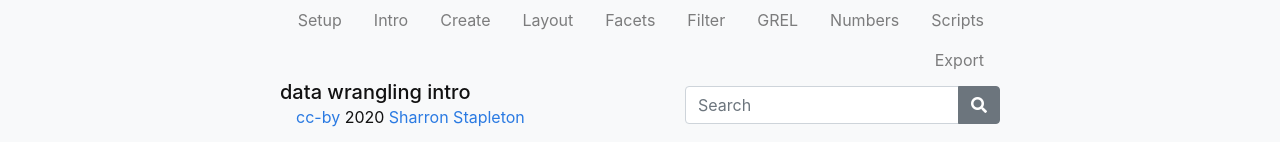
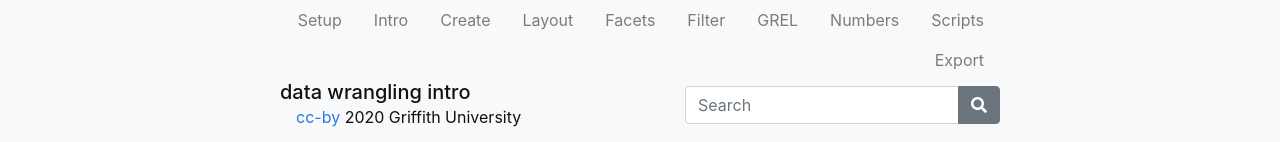
Before and after one commit to GULibrarySandbox/intro-data-wrangle, a Jekyll site: the page built from index.md, in a window 1280 px wide. Shown: the part 1420-1562 px from the top of the page. Built offline with Jekyll 4.4.1, drawn with Linux system fonts in a browser that asks for light colours.

Commit message:
Update footer.html

```diff
--- a/_includes/footer.html
+++ b/_includes/footer.html
@@ -11,7 +11,7 @@
         <div class="col-md">
           <a class="h5" href="{{ '/' | absolute_url }}">{{ site.title }}</a>
           <br>
-          <span class="pl-3"><a href="https://creativecommons.org/licenses/by/4.0/">cc-by</a> {{ site.pub_year }} <a href="https://github.com/{{ site.github_username }}">{{ site.author }}</a></span>
+          <span class="pl-3"><a href="https://creativecommons.org/licenses/by/4.0/">cc-by</a> {{ site.pub_year }} Griffith University</a></span>
         </div>
         <div class="col-md">
           {% if site.search == true %}
```
